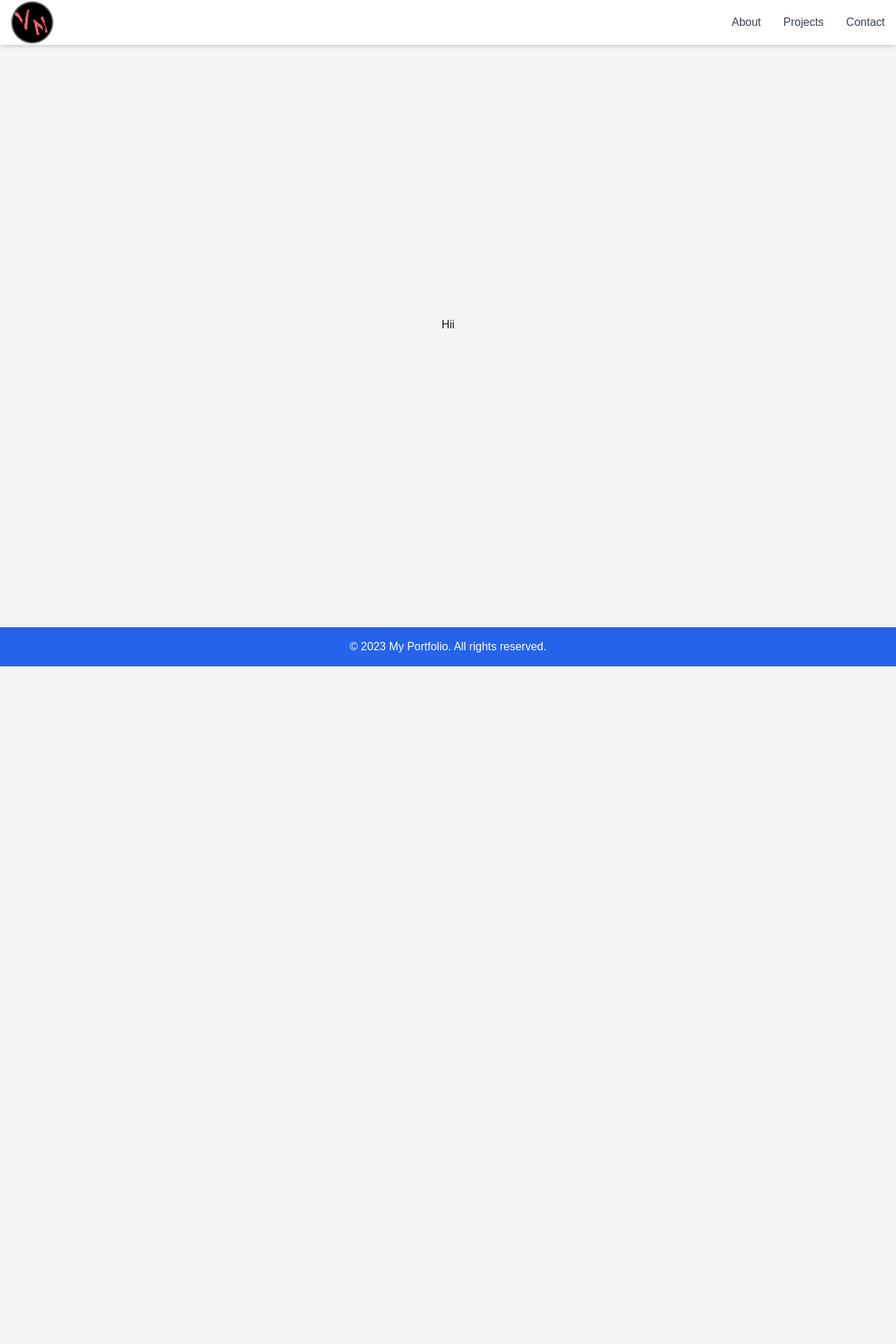
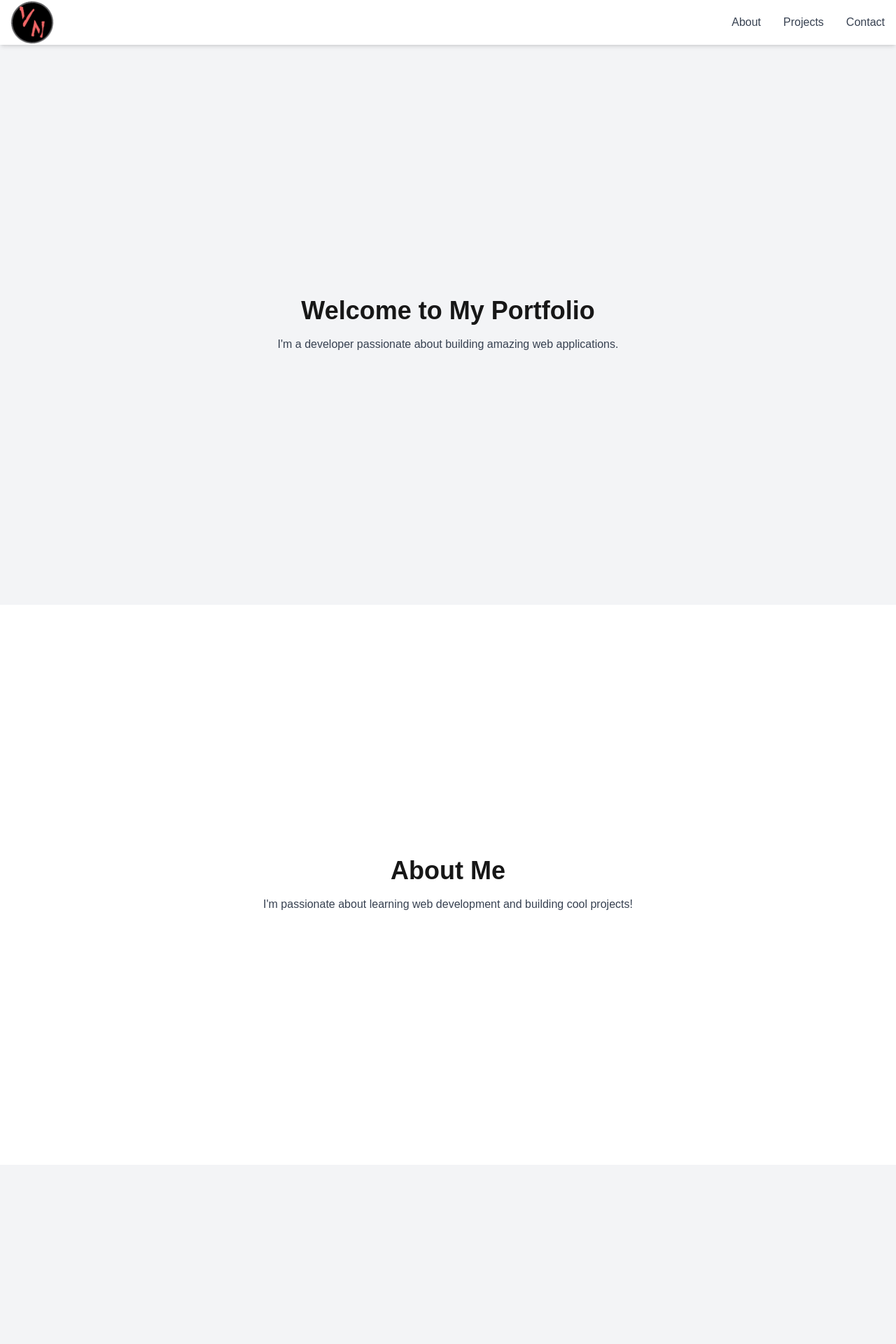
Before and after one commit to nvishwak03/Vishwak-Portfolio, a Next.js app: page / in a window 1280 px wide. Shown: the top 1920 px of the page at 70% size. Before the commit the page ends 952 px from the top, so only its background shows below. Built offline with nearby package versions, Linux system fonts and the light colour scheme.

Commit message:
Link to a conversion

```diff
--- a/app/Components/Navbar.js
+++ b/app/Components/Navbar.js
@@ -1,35 +1,69 @@
+'use client'; // Mark this component as a Client Component
 import Image from 'next/image';
-import Link from 'next/link';
 
 export default function Navbar() {
+  const scrollToSection = (id) => {
+    const section = document.getElementById(id);
+    if (section) {
+      section.scrollIntoView({ behavior: 'smooth' });
+    }
+  };
+
   return (
     <nav className="bg-white shadow-md fixed w-full z-10">
       <div className="container mx-auto px-4">
         <div className="flex justify-between items-center h-16">
-          {/* Logo on the left with spinning animation */}
+          {/* Logo on the left */}
           <div className="flex-shrink-0">
-            <Link href="/">
+            <a
+              href="#home"
+              onClick={(e) => {
+                e.preventDefault();
+                scrollToSection('home');
+              }}
+            >
               <Image
                 src="/logo-modified.png" // Path to your logo
                 alt="My Portfolio Logo"
                 width={120} // Adjust based on your logo's aspect ratio
                 height={40} // Adjust based on your logo's aspect ratio
-                className="h-10 w-auto spin-logo" // Apply the spin-logo class
+                className="h-10 w-auto spin-logo hover:scale-110 transition-transform duration-300" // Add zoom effect
               />
-            </Link>
+            </a>
           </div>
 
           {/* Navigation links on the right */}
           <div className="hidden md:flex space-x-8">
-            <Link href="/about" className="text-gray-700 hover:text-blue-600 transition duration-300">
+            <a
+              href="#about"
+              onClick={(e) => {
+                e.preventDefault();
+                scrollToSection('about');
+              }}
+              className="text-gray-700 hover:text-blue-600 transition duration-300"
+            >
               About
-            </Link>
-            <Link href="/projects" className="text-gray-700 hover:text-blue-600 transition duration-300">
+            </a>
+            <a
+              href="#projects"
+              onClick={(e) => {
+                e.preventDefault();
+                scrollToSection('projects');
+              }}
+              className="text-gray-700 hover:text-blue-600 transition duration-300"
+            >
               Projects
-            </Link>
-            <Link href="/contact" className="text-gray-700 hover:text-blue-600 transition duration-300">
+            </a>
+            <a
+              href="#contact"
+              onClick={(e) => {
+                e.preventDefault();
+                scrollToSection('contact');
+              }}
+              className="text-gray-700 hover:text-blue-600 transition duration-300"
+            >
               Contact
-            </Link>
+            </a>
           </div>
 
           {/* Mobile menu button (optional) */}
--- a/app/page.tsx
+++ b/app/page.tsx
@@ -1,10 +1,55 @@
+'use client'; // Mark this component as a Client Component
+import { useEffect, useRef } from 'react';
+import Navbar from './Components/Navbar';
 
 export default function Home() {
+  // Refs for each section
+  const homeRef = useRef<HTMLDivElement>(null);
+  const aboutRef = useRef<HTMLDivElement>(null);
+  const projectsRef = useRef<HTMLDivElement>(null);
+  const contactRef = useRef<HTMLDivElement>(null);
+
+  // Smooth scroll function
+  const scrollToSection = (ref: React.RefObject<HTMLDivElement>) => {
+    if (ref.current) {
+      ref.current.scrollIntoView({ behavior: 'smooth' });
+    }
+  };
+
   return (
-    <div className="grid grid-rows-[20px_1fr_20px] items-center justify-items-center min-h-screen p-8 pb-20 gap-16 sm:p-20 font-[family-name:var(--font-geist-sans)]">
-      <main className="flex flex-col gap-8 row-start-2 items-center sm:items-start">
-        <h1>Hii</h1>
-      </main>
+    <div>
+
+      {/* Home Section */}
+      <section id="home" ref={homeRef} className="h-screen flex items-center justify-center bg-gray-100">
+        <div className="text-center">
+          <h1 className="text-4xl font-bold">Welcome to My Portfolio</h1>
+          <p className="mt-4 text-gray-700">I'm a developer passionate about building amazing web applications.</p>
+        </div>
+      </section>
+
+      {/* About Section */}
+      <section id="about" ref={aboutRef} className="h-screen flex items-center justify-center bg-white">
+        <div className="text-center">
+          <h1 className="text-4xl font-bold">About Me</h1>
+          <p className="mt-4 text-gray-700">I'm passionate about learning web development and building cool projects!</p>
+        </div>
+      </section>
+
+      {/* Projects Section */}
+      <section id="projects" ref={projectsRef} className="h-screen flex items-center justify-center bg-gray-100">
+        <div className="text-center">
+          <h1 className="text-4xl font-bold">My Projects</h1>
+          <p className="mt-4 text-gray-700">Here are some of the projects I've worked on:</p>
+        </div>
+      </section>
+
+      {/* Contact Section */}
+      <section id="contact" ref={contactRef} className="h-screen flex items-center justify-center bg-white">
+        <div className="text-center">
+          <h1 className="text-4xl font-bold">Contact Me</h1>
+          <p className="mt-4 text-gray-700">Feel free to reach out!</p>
+        </div>
+      </section>
     </div>
   );
 }
--- a/package.json
+++ b/package.json
@@ -9,8 +9,10 @@
     "lint": "next lint"
   },
   "dependencies": {
+    "@vueuse/core": "^12.5.0",
     "lucide-react": "^0.475.0",
     "next": "15.1.6",
+    "next-themes": "^0.4.4",
     "react": "^19.0.0",
     "react-dom": "^19.0.0"
   },
```
Also changed, not shown: 1 other file (tests, documents, lock files or other folders).
